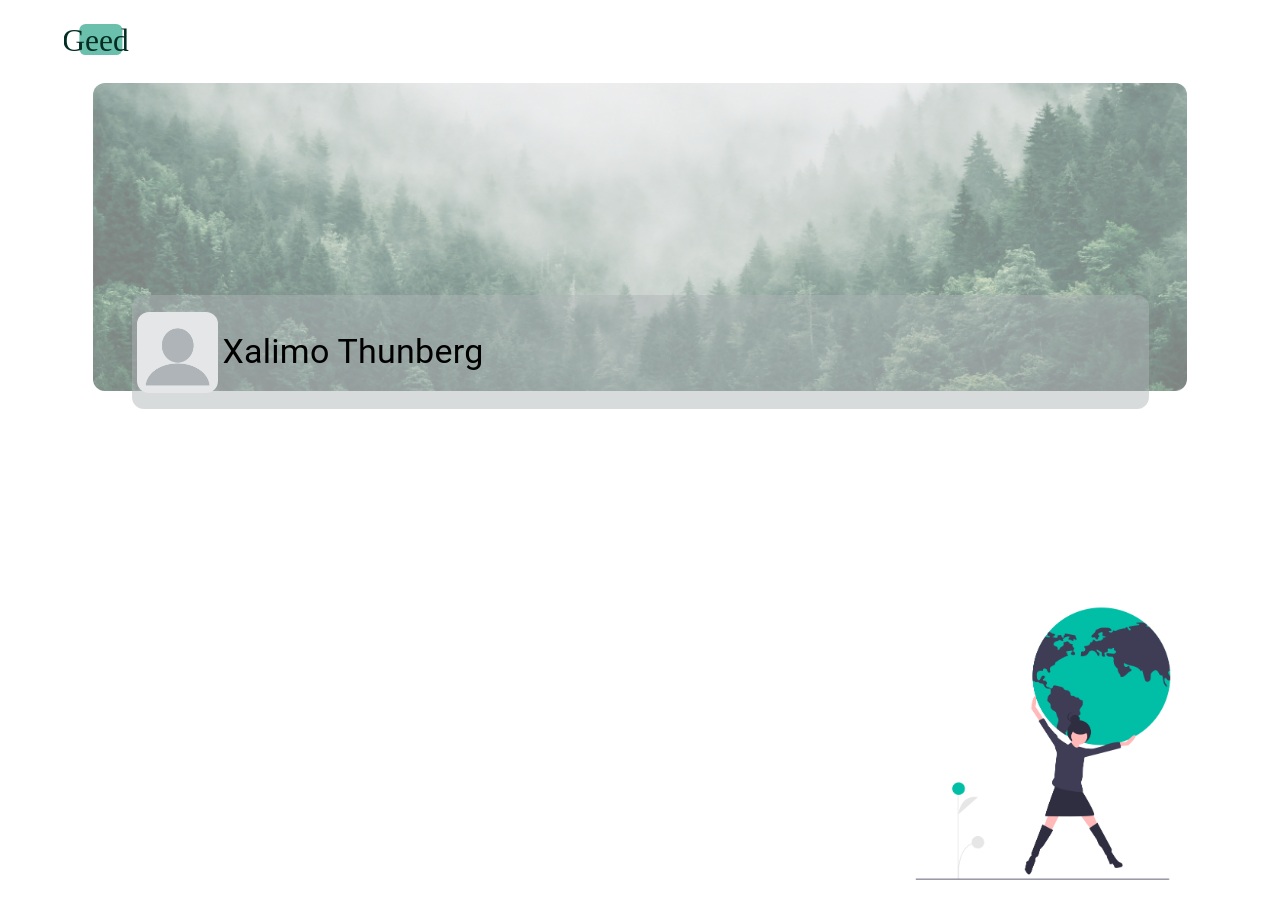
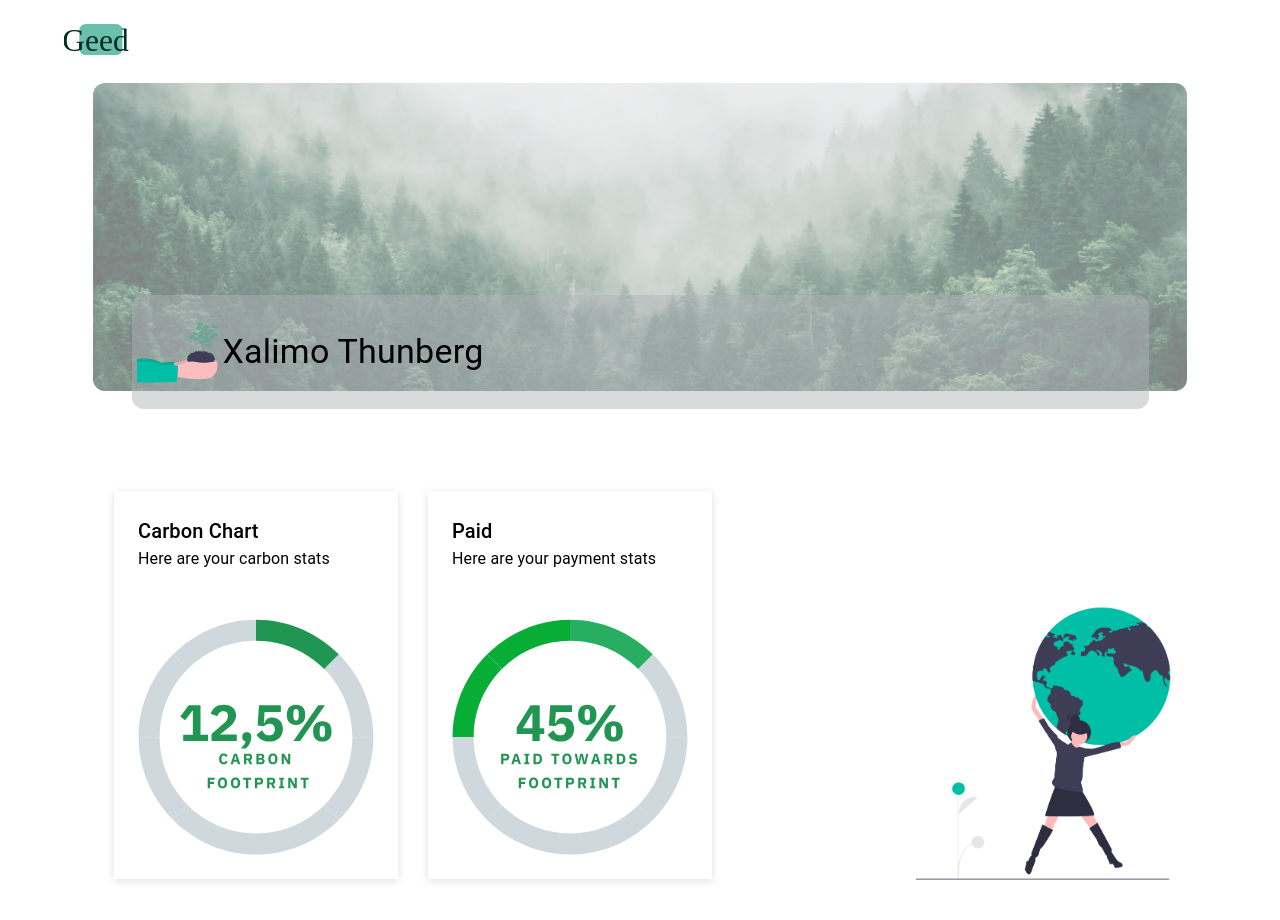
Before and after one commit to somalisintech/2021-hackathon-team-6, a React (Create React App) app: page /dashboard in a window 1280 px wide. Shown: the top 920 px of the page. Built offline with nearby package versions, Linux system fonts and the light colour scheme.

Commit message:
dasboard

```diff
--- a/src/components/Dash/Dashboard.js
+++ b/src/components/Dash/Dashboard.js
@@ -1,10 +1,14 @@
 import Container from '@mui/material/Container';
 import Box from '@mui/material/Box';
+import Paper from '@mui/material/Paper';
 import Logo from '../Logo';
 import dashheader from '../../assets/dashheader.jpg';
 import profile from '../../assets/profile.png';
 import world from '../../assets/world.png';
+import chartleft from '../../assets/chartleft.svg';
+import chartright from '../../assets/chartright.svg';
 import Typography from '@mui/material/Typography';
+import environment from '../../assets/undraw_environment_iaus.svg';
 // import Chart from './Chart'
 
 const Dashboard = () => {
@@ -61,7 +65,7 @@ const Dashboard = () => {
 								borderRadius: '12px'
 							}}
 							alt="profile"
-							src={profile}
+							src={environment}
 						></Box>
 						<Typography component="h1" variant="h4">
 							Xalimo Thunberg
@@ -70,12 +74,87 @@ const Dashboard = () => {
 					<Box
 						sx={{
 							width: '100%',
+
 							display: 'flex',
 							justifyContent: 'space-evenly',
 							position: 'relative'
 						}}
 					>
-						{/* <Chart /> */}
+						<Box
+							display="flex"
+							sx={{
+								justifyContent: 'space-between',
+								width: '100%',
+								marginTop: '50px',
+								padding: '50px'
+							}}
+						>
+							{/* Charts */}
+							<Box sx={{ display: 'flex', gap: '30px' }}>
+								<Box
+									sx={{
+										display: 'flex',
+
+										flexDirection: 'column',
+										boxShadow: ' rgba(99, 99, 99, 0.2) 0px 2px 8px 0px'
+									}}
+								>
+									<Box p={3}>
+										<Typography component="h1" variant="h6">
+											Carbon Chart
+										</Typography>
+										<Typography>Here are your carbon stats</Typography>
+									</Box>
+									<Box
+										p={3}
+										component="img"
+										// sx={{
+										// 	width: '20%'
+										// }}
+										alt="person-holding-globe"
+										src={chartleft}
+									></Box>
+								</Box>
+								<Box
+									sx={{
+										display: 'flex',
+
+										flexDirection: 'column',
+										boxShadow: ' rgba(99, 99, 99, 0.2) 0px 2px 8px 0px'
+									}}
+								>
+									<Box p={3}>
+										<Typography component="h1" variant="h6">
+											Paid
+										</Typography>
+										<Typography>Here are your payment stats</Typography>
+									</Box>
+									<Box
+										p={3}
+										component="img"
+										// sx={{
+										// 	width: '20%'
+										// }}
+										alt="person-holding-globe"
+										src={chartright}
+									></Box>
+								</Box>
+							</Box>
+							{/* <Box
+								component="img"
+								sx={{
+									width: '30%',
+									// height: '450px',
+									borderRadius: '12px'
+									// position: 'absolute',
+									// right: '0',
+									// top: '186px'
+								}}
+								alt="person-holding-globe"
+								src={world}
+							></Box> */}
+						</Box>
+
 						<Box
 							component="img"
 							sx={{
```
Also changed, not shown: src/assets/chartleft.svg (added), src/assets/chartright.svg (added).
